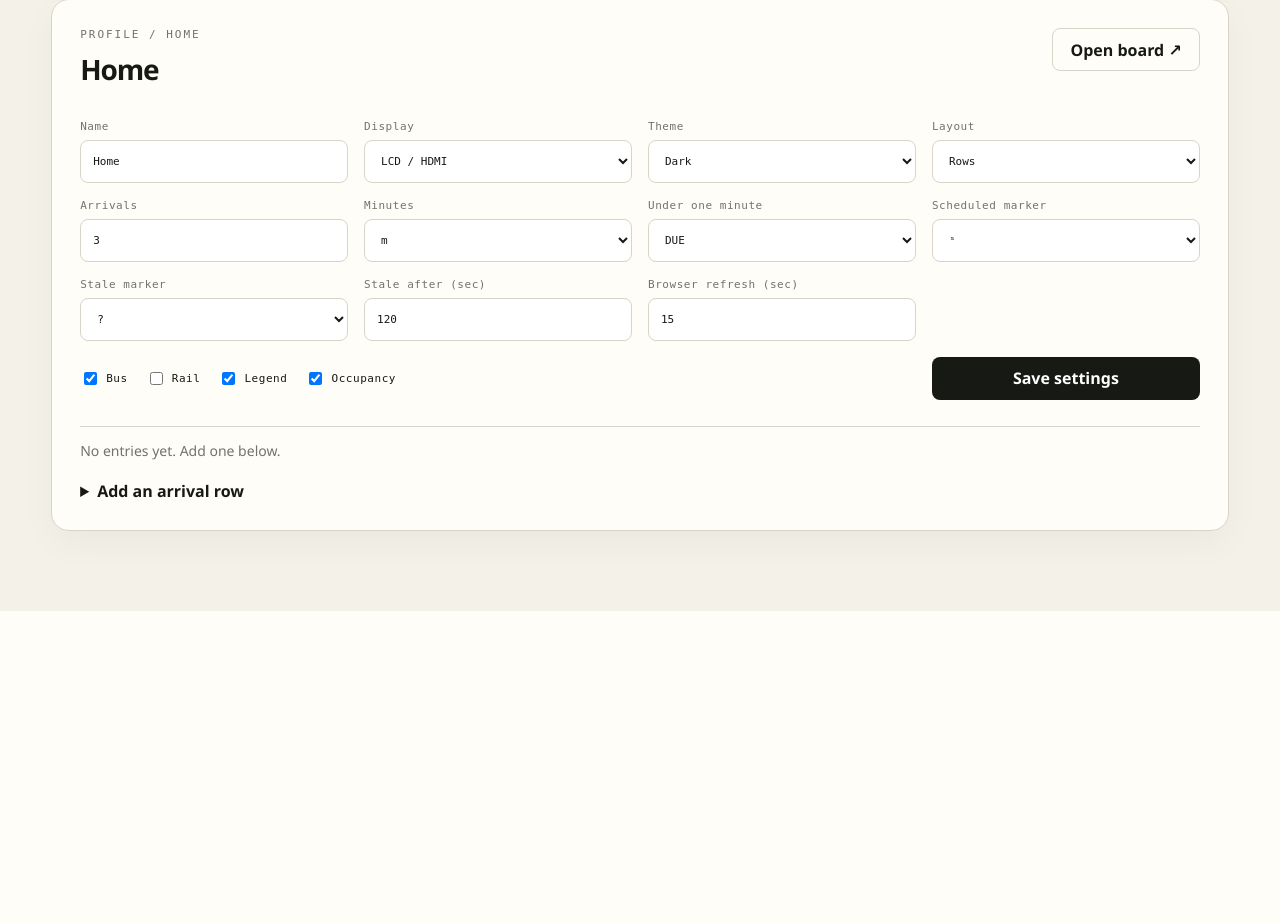
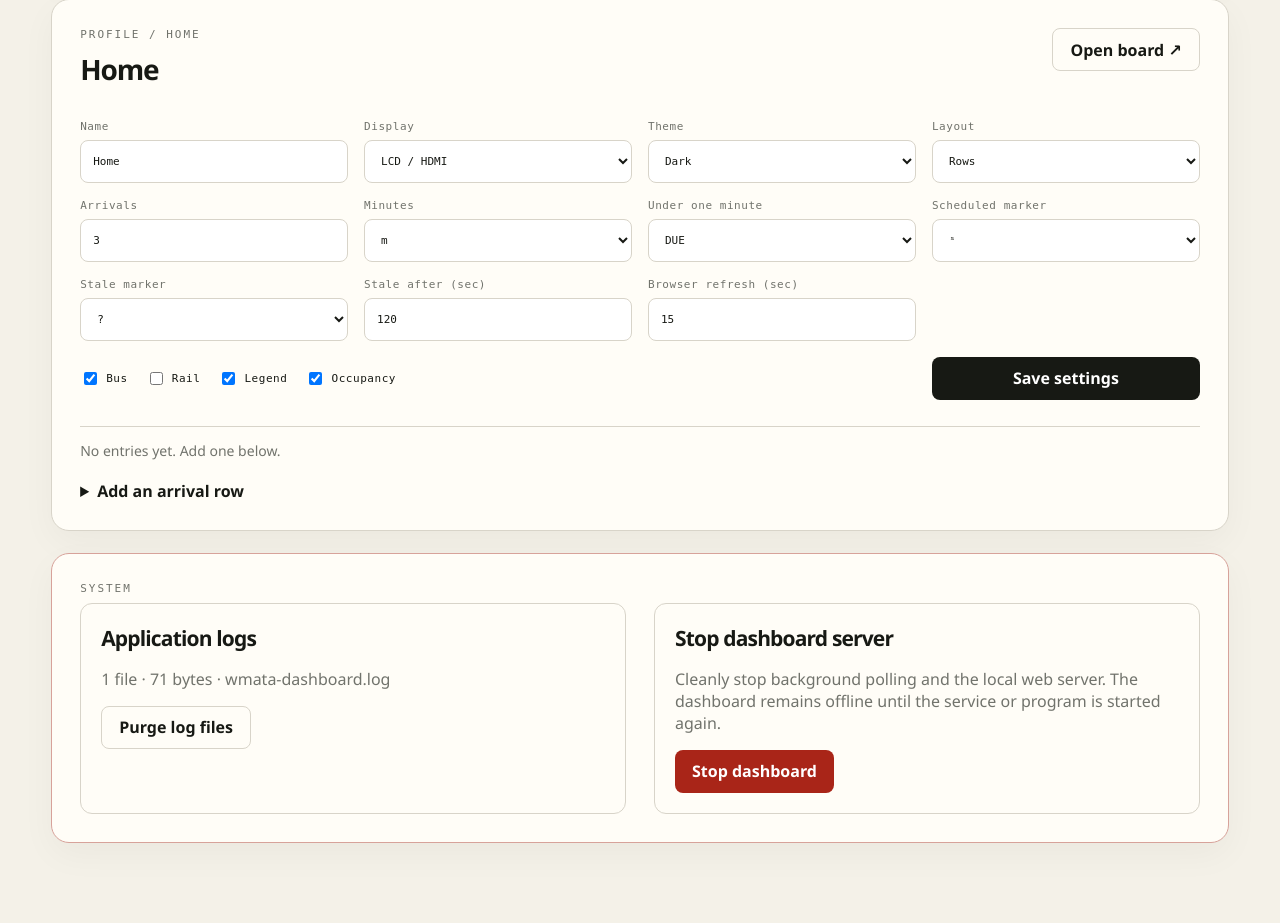
Before and after one commit to ltitus210/WMATA_Dashboard, a Flask app: page /admin in a window 1280 px wide. Shown: the part 749-1672 px from the top of the page. Before the commit the page ends 1360 px from the top, so only its background shows below. Run offline with Flask 3, Linux system fonts and the light colour scheme; data comes from the database, SQL or seed files in the repository; data that the repository does not hold is empty.

Commit message:
Initial commit

```diff
--- /dev/null
+++ b/app/logging_manager.py
@@ -0,0 +1,66 @@
+from __future__ import annotations
+
+import logging
+from logging.handlers import RotatingFileHandler
+from pathlib import Path
+import re
+import threading
+
+
+class LogManager:
+    """Own the application's rotating file handler and its exact log family."""
+
+    def __init__(self, path: str, max_bytes: int, backup_count: int, level: str):
+        self.path = Path(path).resolve()
+        self.max_bytes = max(65536, max_bytes)
+        self.backup_count = max(1, backup_count)
+        self.level = getattr(logging, level.upper(), logging.INFO)
+        self._lock = threading.RLock()
+        self._handler: RotatingFileHandler | None = None
+        self._configure_handler()
+
+    def _configure_handler(self) -> None:
+        self.path.parent.mkdir(parents=True, exist_ok=True, mode=0o700)
+        self.path.parent.chmod(0o700)
+        root = logging.getLogger()
+        for existing in list(root.handlers):
+            if getattr(existing, "_wmata_dashboard_handler", False):
+                root.removeHandler(existing)
+                existing.close()
+        handler = RotatingFileHandler(
+            self.path, maxBytes=self.max_bytes, backupCount=self.backup_count,
+            encoding="utf-8", delay=False,
+        )
+        handler.setLevel(self.level)
+        handler.setFormatter(logging.Formatter("%(asctime)s %(levelname)s %(name)s: %(message)s"))
+        setattr(handler, "_wmata_dashboard_handler", True)
+        root.addHandler(handler)
+        self.path.chmod(0o600)
+        self._handler = handler
+
+    def _log_files(self) -> list[Path]:
+        pattern = re.compile(rf"^{re.escape(self.path.name)}(?:\.\d+)?$")
+        return sorted(
+            candidate for candidate in self.path.parent.iterdir()
+            if candidate.is_file() and pattern.fullmatch(candidate.name)
+        )
+
+    def status(self) -> dict:
+        files = self._log_files()
+        return {"filename": self.path.name, "count": len(files),
+                "bytes": sum(item.stat().st_size for item in files)}
+
+    def purge(self) -> int:
+        """Close logging, remove only the active log family, then reopen it."""
+        with self._lock:
+            root = logging.getLogger()
+            if self._handler:
+                root.removeHandler(self._handler)
+                self._handler.flush()
+                self._handler.close()
+                self._handler = None
+            files = self._log_files()
+            for item in files:
+                item.unlink()
+            self._configure_handler()
+            return len(files)
--- a/app/routes.py
+++ b/app/routes.py
@@ -5,6 +5,7 @@ from functools import wraps
 import hmac
 import json
 import logging
+import threading
 import re
 import time
 from zoneinfo import ZoneInfo
@@ -145,12 +146,14 @@ def admin():
     key_source = "not configured"
     if client().api_key:
         key_source = "environment" if environment_api_key and client().api_key == environment_api_key else "web interface"
+    log_status = current_app.extensions["log_manager"].status()
     return render_template("admin.html", profiles=profiles,
                            entries={p["id"]: db().entries(p["id"]) for p in profiles},
                            api_key_configured=bool(client().api_key),
                            api_key_source=key_source, web_api_key_stored=bool(stored_api_key),
                            environment_api_key_configured=bool(environment_api_key),
-                           admin_auth_enabled=bool(current_app.config["SETTINGS"].admin_user))
+                           admin_auth_enabled=bool(current_app.config["SETTINGS"].admin_user),
+                           log_status=log_status, logs_purged=request.args.get("logs_purged"))
 
 
 @bp.post("/admin/api-key")
@@ -173,6 +176,31 @@ def update_api_key():
         db().set_meta("last_api_key_change", utcnow().isoformat())
         LOG.info("Updated WMATA API key through the administration interface")
     return redirect(url_for("main.admin"))
+
+
+@bp.post("/admin/logs/purge")
+@protected
+def purge_logs():
+    count = current_app.extensions["log_manager"].purge()
+    db().set_meta("last_log_purge", {"at": utcnow().isoformat(), "files_removed": count})
+    LOG.info("Purged %s application log file(s)", count)
+    return redirect(url_for("main.admin", logs_purged=count))
+
+
+def _delayed_shutdown(handler, app) -> None:
+    time.sleep(1)
+    handler(app)
+
+
+@bp.post("/admin/shutdown")
+@protected
+def shutdown():
+    app = current_app._get_current_object()
+    handler = current_app.config["SHUTDOWN_HANDLER"]
+    threading.Thread(target=_delayed_shutdown, args=(handler, app),
+                     name="wmata-shutdown", daemon=True).start()
+    LOG.warning("Clean application shutdown requested from the administration interface")
+    return render_template("shutdown.html"), 202
 
 
 def _slug(value: str) -> str:
--- a/app/static/admin.css
+++ b/app/static/admin.css
@@ -35,8 +35,59 @@
   color: #28613d;
 }
 
+.shutdown-panel {
+  border-color: #d7a29a;
+}
+
+.system-controls {
+  display: grid;
+  grid-template-columns: 1fr 1fr;
+  gap: 28px;
+}
+
+.system-controls > div {
+  padding: 20px;
+  border: 1px solid var(--line);
+  border-radius: 12px;
+}
+
+.system-controls h2 {
+  font-size: 21px;
+}
+
+.success-notice {
+  padding: 12px 14px;
+  border: 1px solid #8db69a;
+  border-radius: 8px;
+  background: #edf7ef;
+  color: #28613d;
+  font: 12px/1.5 var(--mono);
+}
+
+.shutdown-message {
+  max-width: 720px;
+  margin: 15vh auto;
+  padding: 48px;
+  text-align: center;
+}
+
+.shutdown-message h1 {
+  margin: 0 0 16px;
+  font-size: clamp(38px, 7vw, 74px);
+  letter-spacing: -.06em;
+}
+
+.shutdown-message p {
+  color: var(--muted);
+  line-height: 1.7;
+}
+
 @media (max-width: 760px) {
   .api-key-form {
     grid-template-columns: 1fr;
   }
+
+  .system-controls {
+    grid-template-columns: 1fr;
+  }
 }
--- a/app/static/admin.js
+++ b/app/static/admin.js
@@ -20,3 +20,17 @@ document.querySelectorAll('.rail-discover').forEach(box => {
     } catch (error) { output.textContent = `Lookup failed: ${error}`; }
   });
 });
+document.querySelectorAll('.shutdown-form').forEach(form => {
+  form.addEventListener('submit', event => {
+    if (!window.confirm('Stop the WMATA dashboard server? All displays will go offline until it is started again.')) {
+      event.preventDefault();
+    }
+  });
+});
+document.querySelectorAll('.purge-logs-form').forEach(form => {
+  form.addEventListener('submit', event => {
+    if (!window.confirm('Permanently delete the current WMATA dashboard log and all rotated backups?')) {
+      event.preventDefault();
+    }
+  });
+});
--- a/app/templates/admin.html
+++ b/app/templates/admin.html
@@ -90,6 +90,14 @@
     </details>
   </section>
   {% endfor %}
+  <section class="panel shutdown-panel">
+    <p class="eyebrow">SYSTEM</p>
+    {% if logs_purged is not none %}<p class="success-notice">Purged {{ logs_purged }} previous log file{{ '' if logs_purged == '1' else 's' }}. A fresh active log has been opened.</p>{% endif %}
+    <div class="system-controls">
+      <div><h2>Application logs</h2><p class="muted">{{ log_status.count }} file{{ '' if log_status.count == 1 else 's' }} · {{ log_status.bytes }} bytes · {{ log_status.filename }}</p><form class="purge-logs-form" method="post" action="{{ url_for('main.purge_logs') }}"><button class="secondary" type="submit">Purge log files</button></form></div>
+      <div><h2>Stop dashboard server</h2><p class="muted">Cleanly stop background polling and the local web server. The dashboard remains offline until the service or program is started again.</p><form class="shutdown-form" method="post" action="{{ url_for('main.shutdown') }}"><button class="danger-button" type="submit">Stop dashboard</button></form></div>
+    </div>
+  </section>
 </main>
 <script src="{{ url_for('static', filename='admin.js') }}"></script>
 {% endblock %}
```
Also changed, not shown: app/__init__.py (+17 -0 lines), app/config.py (+7 -0 lines), app/polling.py (+7 -0 lines), app/templates/shutdown.html (added, +11 -0 lines), tests/test_log_purge.py (added, +49 -0 lines), tests/test_shutdown.py (added, +45 -0 lines), README.md, 2 other files.
